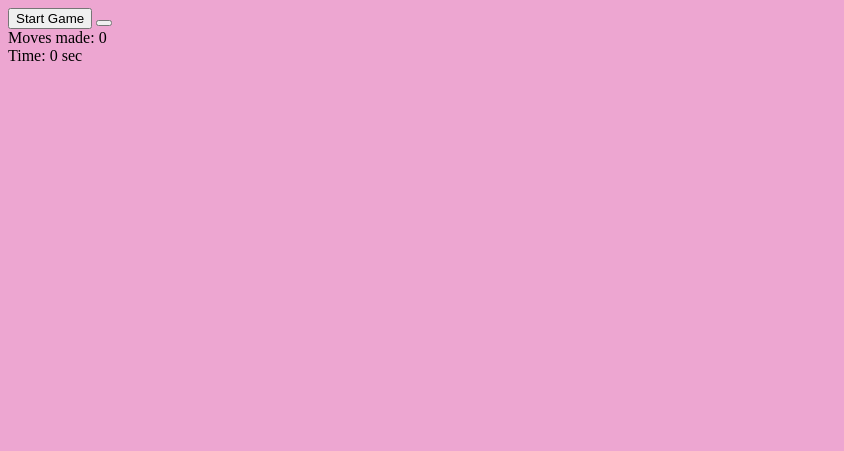
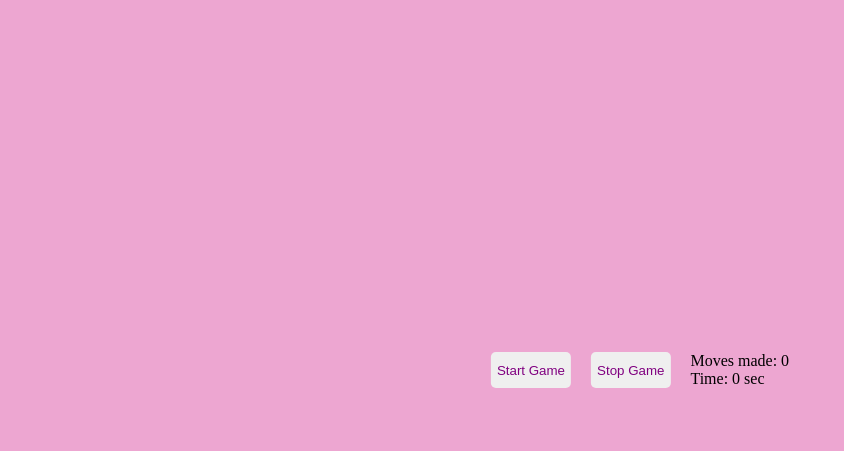
Before and after one commit to Neko-linda/The-Memory-Game-Redemption-Arc, a plain HTML site: page index.html in a window 1280 px wide. Shown: the whole page, without its empty margins (0-844 px from the left). Drawn offline with Linux system fonts and the light colour scheme.

Commit message:
Added CSS styling, K

```diff
--- a/Css/style.css
+++ b/Css/style.css
@@ -1,3 +1,42 @@
 body{
     background-color: rgb(237, 166, 209);
 }
+
+.board {
+    padding: 20px;
+    display: grid;
+    grid-template-columns: repeat(4, auto);
+    grid-gap: 20px;
+}
+
+.gameBoard {
+    position: relative;
+}
+
+.game {
+    position: absolute;
+    top: 50%;
+    left: 50%;
+    transform: translate(-50%, -50%);
+}
+
+.controlPanel {
+    display: flex;
+    gap: 20px;
+    margin-bottom: 20px;
+}
+
+.stats {
+
+}
+
+button {
+    border-radius: 5px;
+    border: 0;
+    cursor: pointer;
+    color: purple
+}
+
+.win {
+
+}
--- a/Js/app.js
+++ b/Js/app.js
@@ -1,8 +1,12 @@
+// let playerGreeting = "Hello! Welcome to the Kawaii Memory Game. The way to play is as follows: Click on the cards you'd like to flip over. If you find a matching pair, you will gain points. Once all pairs are found, You have won the game! Hit the start button to begin."
+
+// alert(playerGreeting)
+
 const gameSelectors = {
     gameBoard: document.querySelector('.gameBoard'),
     board: document.querySelector('.board'),
     moves: document.querySelector('.moveCounter'),
-    timer: document.querySelector('timer'),
+    timer: document.querySelector('.timer'),
     start: document.querySelector('.start'),
     stop: document.getElementById('stop'),
     win: document.querySelector('.win')
@@ -25,7 +29,7 @@ const shuffleCards = array => {
         secondArray[randomIndex] = cardArray
     }
     return secondArray;
-}
+};
 
 const random = (array, items) => {
     const secondArray = [...array];
@@ -38,4 +42,27 @@ const random = (array, items) => {
         secondArray.splice(randomIndex, 1);
     }
     return randomCards
+};
+
+// const startGame = () => {
+//     gameStart.gameStart = true;
+//     gameSelectors.start.classList.add('disabled');
+//     StaticRange.loop = setInterval(() => {
+//         StaticRange.totalTime++;
+
+//         gameSelectors.moves.innerText = `${state.totalFlips} moves`;
+//         gameSelectors.timer.innerText = `${state.totalTime} sec`
+//     })
+// }
+
+
+//add card objects to access in css
+const items =
+const cards =
+const pickedCards =
+
+//flip card function must have a check for match function + a function to flip cards back around if pair are not a match
+
+const flipCard = {
+    const checkForMatch =
 }
--- a/index.html
+++ b/index.html
@@ -13,19 +13,20 @@
     <div class="game">
         <div class="controlPanel">
             <button class="start">Start Game</button>
-            <button id="stop" class="hide"></button>
+            <button id="stop" class="hide">Stop Game</button>
         <div class="stats">
             <div class="moveCounter">Moves made: 0</div>
             <div class="timer">Time: 0 sec</div>
             </div>
         </div>
- <!-- initializing div for the win condition and  -->
+ <!-- initializing div for the win condition -->
     <div class="gameBoard">
         <div class="board" data-dimension="4"></div>
         <div class="win"></div>
         </div>
     </div>
     <!-- create a counter for moves made and a timer for the game -->
+    <!-- using data attributes on the board div in order to use in JS when generating the game -->
 
 </body>
 </html>
```
